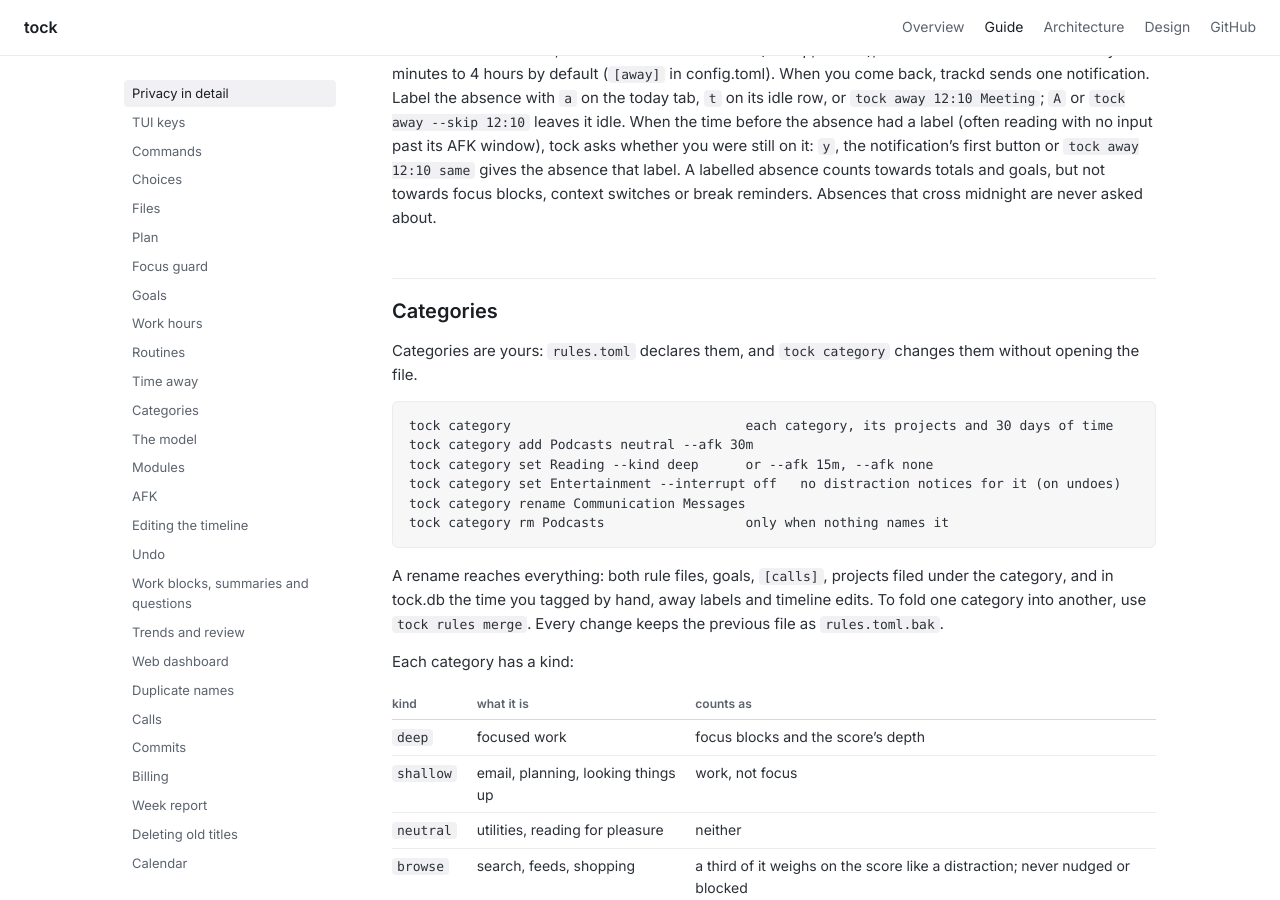
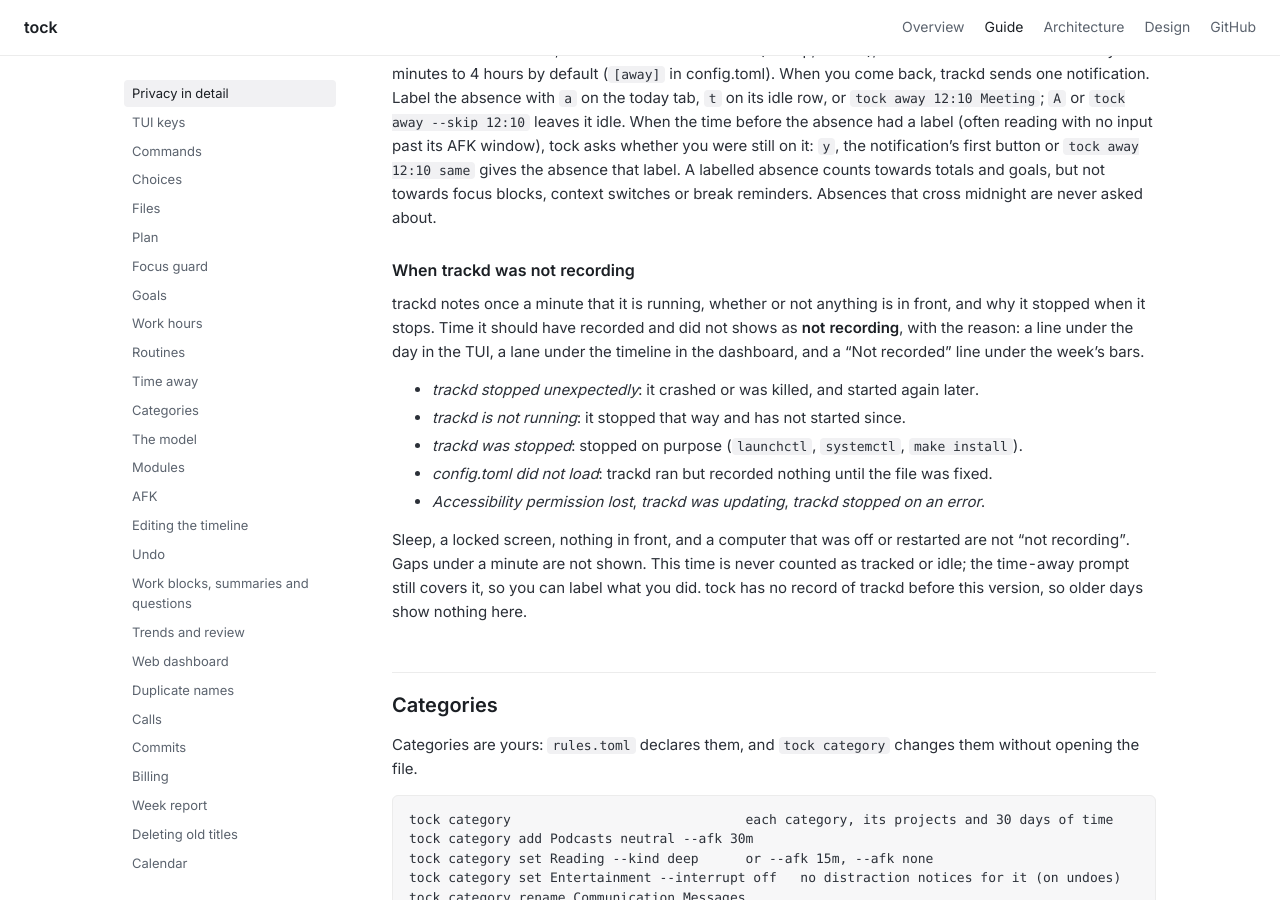
Before and after one commit to confuserdotcom/tock, a Jekyll site: the page built from docs/guide.md, in a window 1280 px wide and 900 px high, scrolled down 12771 px. Built offline with Jekyll 4.4.1, drawn with Linux system fonts in a browser that asks for light colours; our own code applies the rules of GitHub Pages for plain Markdown files.

Commit message:
Document the not-recording line; test a locked screen

```diff
--- a/docs/guide.md
+++ b/docs/guide.md
@@ -639,6 +639,26 @@ notification's first button or `tock away 12:10 same` gives the absence that
 label. A labelled absence counts towards totals and goals, but not towards
 focus blocks, context switches or break reminders. Absences that cross
 midnight are never asked about.
+
+### When trackd was not recording
+
+trackd notes once a minute that it is running, whether or not anything is
+in front, and why it stopped when it stops. Time it should have recorded
+and did not shows as **not recording**, with the reason: a line under the
+day in the TUI, a lane under the timeline in the dashboard, and a
+"Not recorded" line under the week's bars.
+
+- *trackd stopped unexpectedly*: it crashed or was killed, and started again later.
+- *trackd is not running*: it stopped that way and has not started since.
+- *trackd was stopped*: stopped on purpose (`launchctl`, `systemctl`, `make install`).
+- *config.toml did not load*: trackd ran but recorded nothing until the file was fixed.
+- *Accessibility permission lost*, *trackd was updating*, *trackd stopped on an error*.
+
+Sleep, a locked screen, nothing in front, and a computer that was off or
+restarted are not "not recording". Gaps under a minute are not shown. This
+time is never counted as tracked or idle; the time-away prompt still covers
+it, so you can label what you did. tock has no record of trackd before this
+version, so older days show nothing here.
 
 ## Categories
 
```
Also changed, not shown: CHANGELOG.md, 1 other file.
